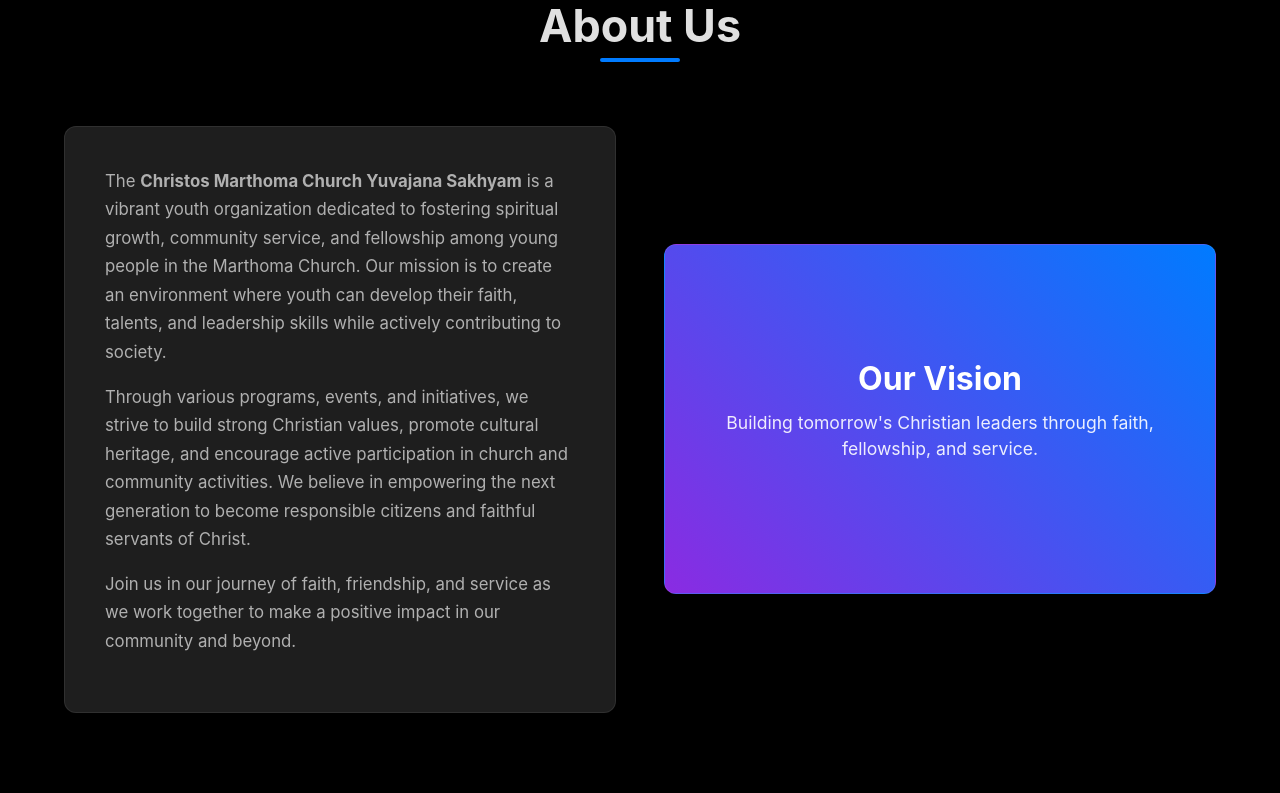
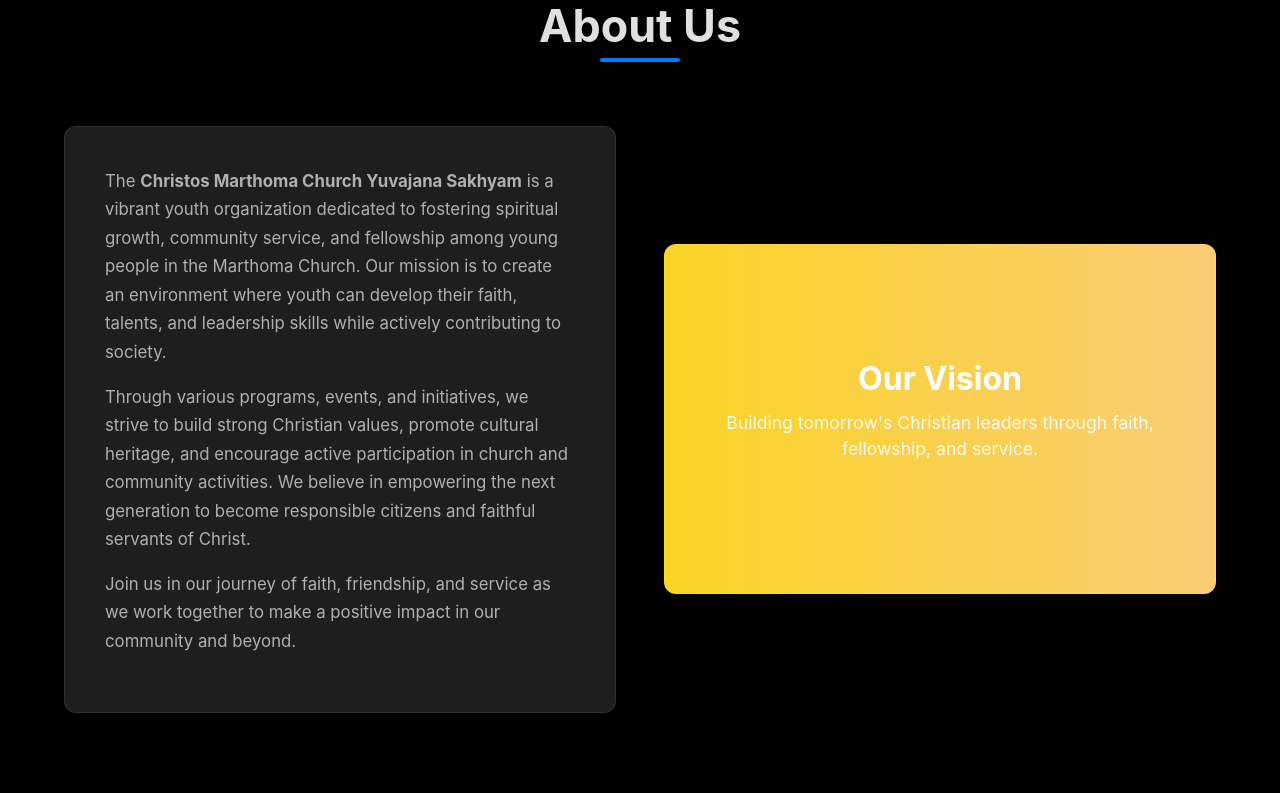
Before and after one commit to HeinzPaul/YuvajanaSakhyam, a Flask app: page / in a window 1280 px wide. Shown: the part 896-1689 px from the top of the page. Run offline with Flask 3, Linux system fonts and the light colour scheme; some web fonts are replaced.

Commit message:
Added Transition to 'Our Vision'

```diff
--- a/static/index.css
+++ b/static/index.css
@@ -1088,3 +1088,26 @@
         margin-top: 0.5rem;
     }
 }
+
+/* --- Our Vision Section - Animated Background --- */
+.vision-animated-bg {
+    background: linear-gradient(270deg, #a1c4fd, #c2e9fb, #fbc2eb, #f9d423, #a1c4fd);
+    background-size: 1000% 1000%;
+    animation: visionGradientMove 36s ease-in-out infinite;
+    position: relative;
+    overflow: hidden;
+}
+
+@keyframes visionGradientMove {
+    0% {
+        background-position: 0% 50%;
+    }
+
+    50% {
+        background-position: 100% 50%;
+    }
+
+    100% {
+        background-position: 0% 50%;
+    }
+}
--- a/templates/index.html
+++ b/templates/index.html
@@ -88,7 +88,7 @@
                     <p>Join us in our journey of faith, friendship, and service as we work together to make a positive
                         impact in our community and beyond.</p>
                 </div>
-                <div class="about-visual animate-on-scroll card-effect">
+                <div class="about-visual animate-on-scroll card-effect vision-animated-bg">
                     <div>
                         <h3>Our Vision</h3>
                         <p>Building tomorrow's Christian leaders through faith, fellowship, and service.</p>
```
